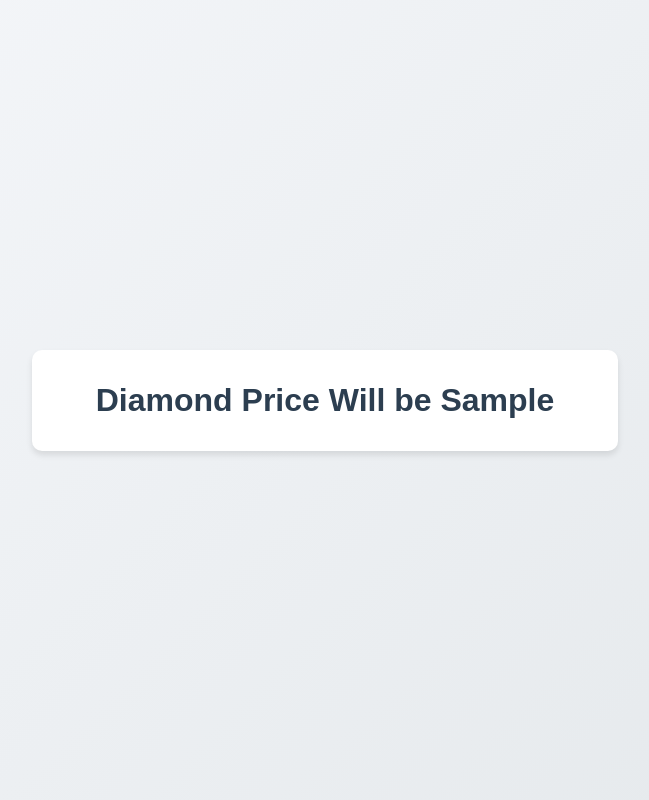
After one commit to peniel18/Gemstone-Price-Prediction, a Flask app: template templates/pred.html in a window 1280 px wide. The commit adds this page. Shown: the whole page, without its empty margins (315-964 px from the left). Run offline with Flask 3, Linux system fonts and the light colour scheme; the template is opened without the code that fills it: most values are stand-ins (such as "Sample title", 1, 10 or a date in 2020).

Commit message:
fixed issues with ui

```diff
--- a/templates/form.html
+++ b/templates/form.html
@@ -67,7 +67,7 @@
 </head>
 <body>
     <div class="form-container">
-        <h2>Diamond Data Input Form</h2>
+        <h2>Diamond Prediction </h2>
         <form action="{{ url_for('predict_datapoint') }}" method="POST">
             <div class="form-group">
                 <label for="carat">Carat:</label>
--- /dev/null
+++ b/templates/pred.html
@@ -0,0 +1,34 @@
+<!DOCTYPE html>
+<html>
+<head>
+    <style>
+        body {
+            font-family: 'Arial', sans-serif;
+            display: flex;
+            justify-content: center;
+            align-items: center;
+            min-height: 100vh;
+            margin: 0;
+            background: linear-gradient(135deg, #f5f7fa 0%, #e4e8eb 100%);
+        }
+
+        h1 {
+            color: #2c3e50;
+            padding: 2rem 4rem;
+            border-radius: 10px;
+            box-shadow: 0 4px 6px rgba(0, 0, 0, 0.1);
+            background: white;
+            text-align: center;
+            animation: fadeIn 0.5s ease-in;
+        }
+
+        @keyframes fadeIn {
+            from { opacity: 0; transform: translateY(-20px); }
+            to { opacity: 1; transform: translateY(0); }
+        }
+    </style>
+</head>
+<body>
+    <h1>Diamond Price Will be {{ final_result }}</h1>
+</body>
+</html>
```
